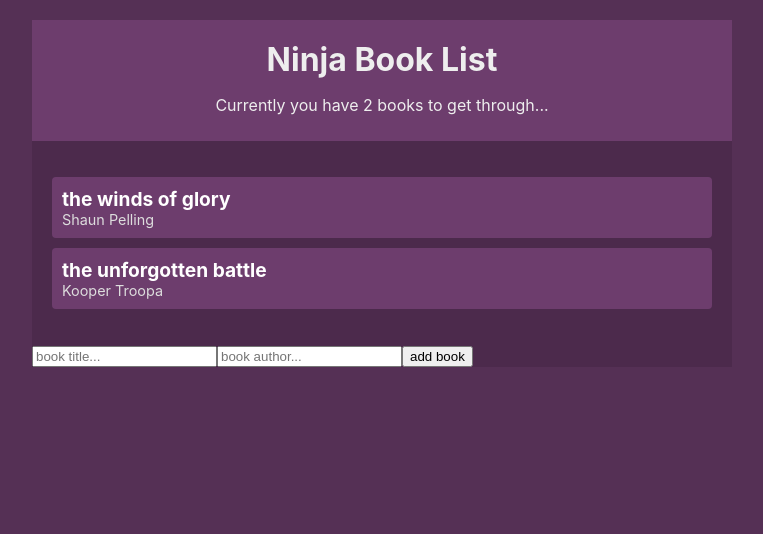
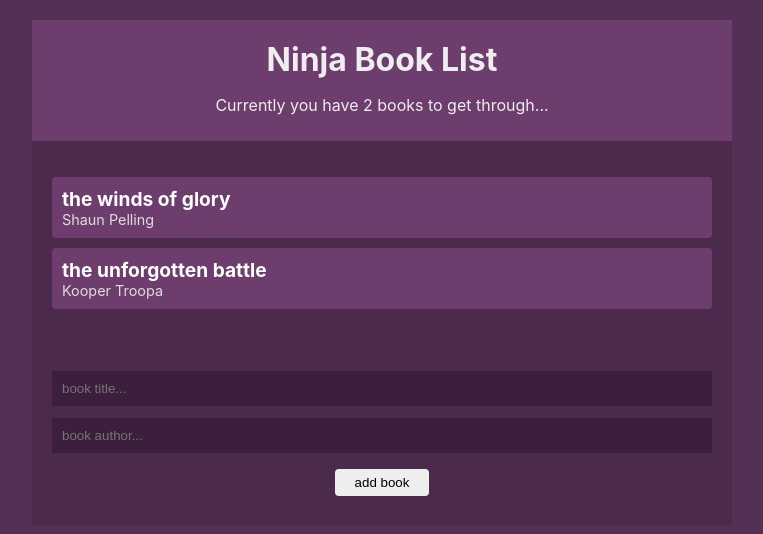
Before and after one commit to VisheshSingh/React-Book-List-app, a React (Create React App) app: page / in a window 1280 px wide. Shown: the top 534 px of the page, without its empty margins (258-1021 px from the left). Built offline with nearby package versions, Linux system fonts and the light colour scheme.

Commit message:
styling book form

```diff
--- a/src/index.css
+++ b/src/index.css
@@ -68,3 +68,27 @@
   padding: 20px;
   text-align: center;
 }
+
+form {
+  padding: 20px;
+}
+
+input[type='text'] {
+  width: 100%;
+  padding: 10px;
+  box-sizing: border-box;
+  margin: 6px 0;
+  background: #3c1f3c;
+  color: #ddd;
+  border: 0;
+}
+
+input[type='submit'] {
+  display: block;
+  padding: 6px 20px;
+  box-sizing: border-box;
+  margin: 10px auto;
+  background: #eee;
+  border: 0;
+  border-radius: 4px;
+}
```
